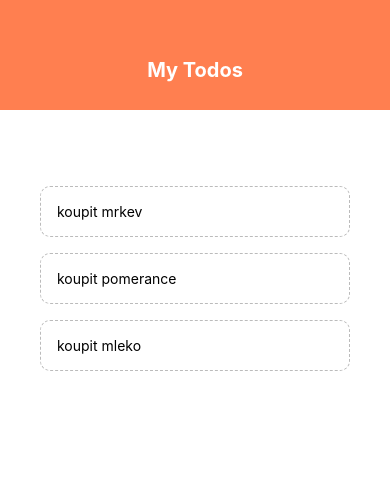
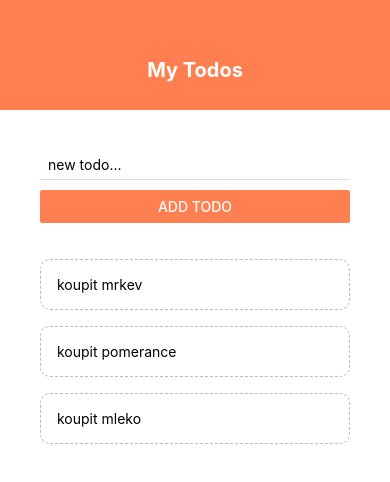
Before and after one commit to Ondraa96/hello-react-native, a React Native app: screen / in a window 390 px wide. Shown: the top 482 px of the page. Built offline with nearby package versions, Linux system fonts and the light colour scheme.

Commit message:
add new todo

```diff
--- a/App.js
+++ b/App.js
@@ -1,5 +1,6 @@
 import React, { useState } from 'react';
 import { StyleSheet, View, FlatList, Text } from 'react-native';
+import AddTodo from './components/AddTodo';
 import Header from './components/Header';
 import TodoItem from './components/TodoItem';
 
@@ -10,16 +11,24 @@ export default function App() {
     { text: 'koupit mleko', id: 3 },
   ]);
 
+  const pressHandler = (id) => {
+    setTodos((prevState) => prevState.filter(todo => todo.id !== id));
+  }
+
+  const submitHandler = (text) => {
+    setTodos((prevState) => [...prevState, { text, id: Math.random().toString() }]);
+  }
+
   return (
     <View style={styles.container}>
       <Header />
       <View style={styles.content}>
-        {/* to form */}
+        <AddTodo submitHandler={submitHandler} />
         <View style={styles.list}>
           <FlatList
             data={todos}
             renderItem={({ item }) => (
-              <TodoItem item={item} />
+              <TodoItem item={item} pressHandler={pressHandler} />
             )}
           />
         </View>
--- /dev/null
+++ b/components/AddTodo.js
@@ -0,0 +1,31 @@
+import React, { useState } from 'react';
+import { StyleSheet, Button, View, TextInput } from 'react-native';
+
+export default function AddTodo({ submitHandler }) {
+    const [text, setText] = useState('');
+
+    const changeHandler = (val) => {
+        setText(val);
+    }
+
+    return (
+        <View>
+            <TextInput
+                style={styles.input}
+                placeholder='new todo...'
+                onChangeText={changeHandler}
+            />
+            <Button title='add todo' color='coral' onPress={() => submitHandler(text)} />
+        </View>
+    )
+}
+
+const styles = StyleSheet.create({
+    input: {
+        marginBottom: 10,
+        paddingHorizontal: 8,
+        paddingVertical: 6,
+        borderBottomWidth: 1,
+        borderBottomColor: '#ddd'
+    }
+})
--- a/components/TodoItem.js
+++ b/components/TodoItem.js
@@ -1,9 +1,9 @@
 import React from 'react';
 import { StyleSheet, Text, TouchableOpacity } from 'react-native';
 
-export default function TodoItem({ item }) {
+export default function TodoItem({ item, pressHandler }) {
     return (
-        <TouchableOpacity>
+        <TouchableOpacity onPress={() => pressHandler(item.id)}>
             <Text style={styles.item}>{item.text}</Text>
         </TouchableOpacity>
     )
```
